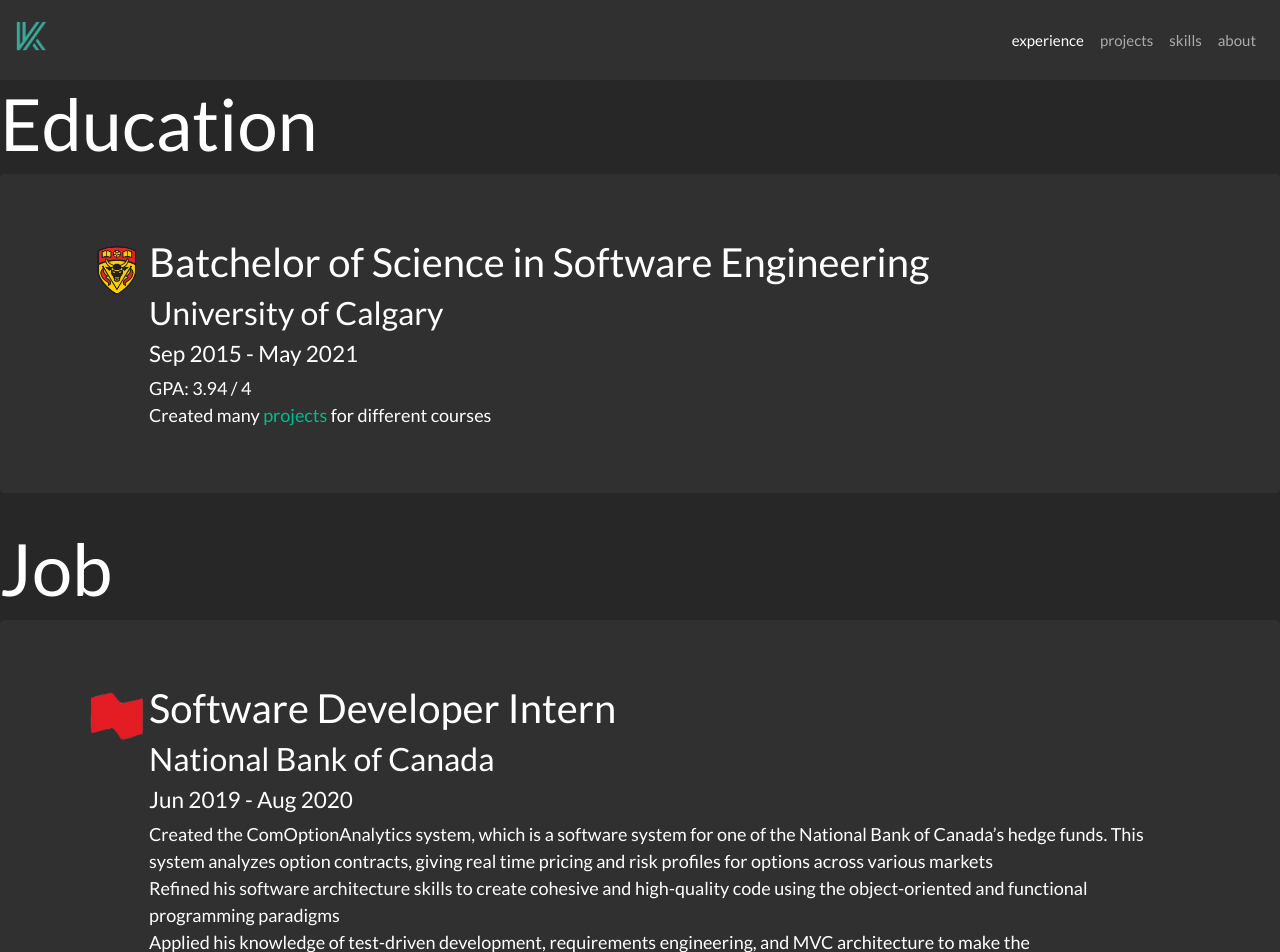
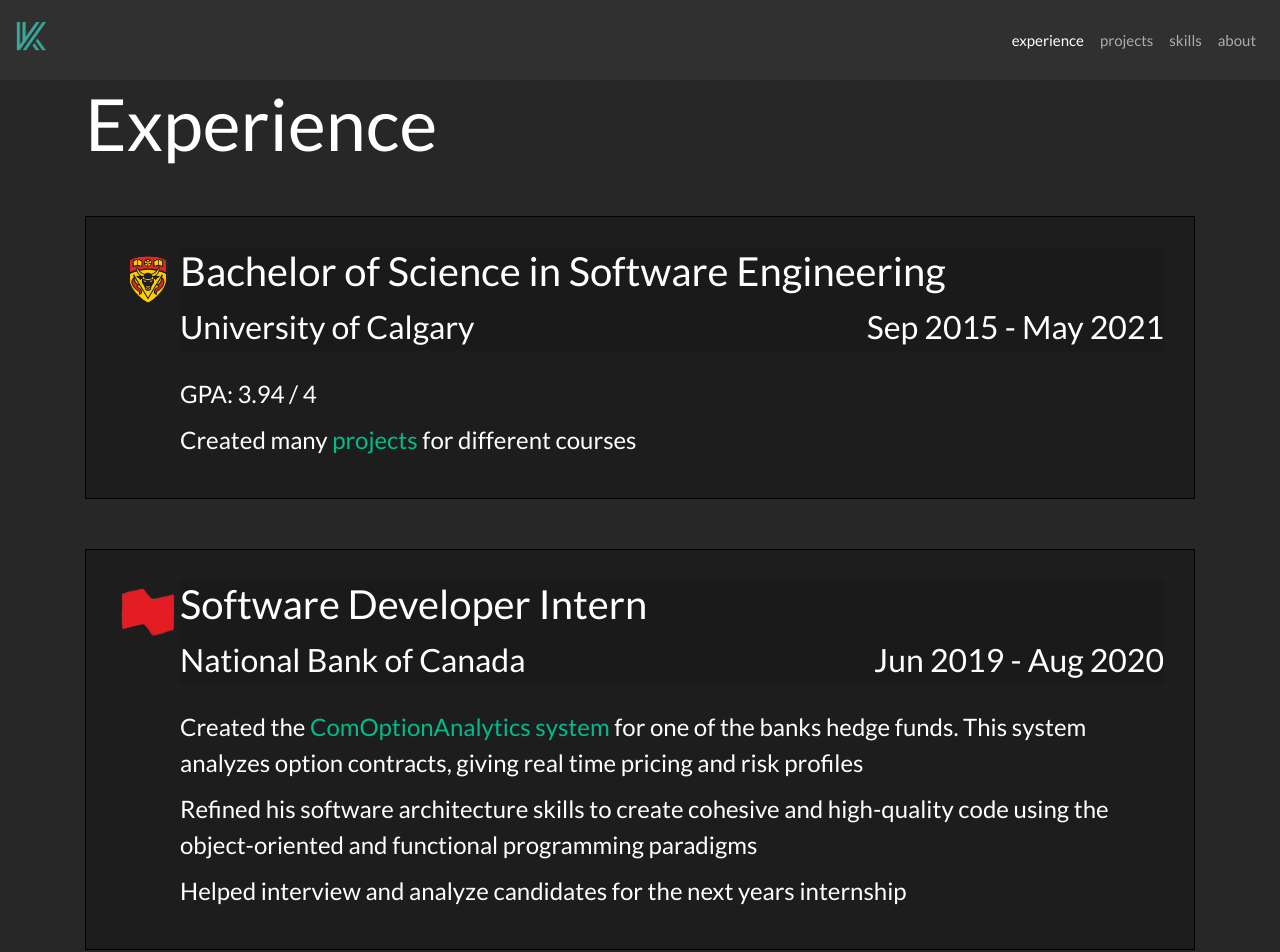
Before and after one commit to k-brereton/portfolio-site, a Next.js app: page /experience in a window 1280 px wide. Shown: the top 952 px of the page. Built offline with nearby package versions, Linux system fonts and the light colour scheme.

Commit message:
Made experience page look good

```diff
--- a/components/CommonComponents.tsx
+++ b/components/CommonComponents.tsx
@@ -81,10 +81,10 @@
 
 
     if (startTimeStr === endTimeStr){
-        return <h4>{startTimeStr}</h4>
+        return <div> startTimeStr </div>
     }
     else{
-        return <h4>{startTimeStr} - {endTimeStr}</h4>
+        return <div>{startTimeStr} - {endTimeStr}</div>
     }
 }
 
--- a/components/ExpereienceComponents.module.scss
+++ b/components/ExpereienceComponents.module.scss
@@ -1,4 +1,26 @@
+@use "../globals";
 
+
+.titleArea{
+  //border-bottom: solid white 1px;
+  background-color: darken(globals.$impactBoxBackground,1%);
+  margin-bottom: 25px;
+}
 .jobExplanation{
-  font-size: large;
+  font-size: x-large;
+  margin-bottom: 10px;
 }
+
+.jobComponent{
+  @extend .impactBox;
+  margin-top: 50px;
+}
+
+.companyRow{
+  font-size: xx-large;
+  display: inline-flex;
+  flex-direction: row;
+  width: 100%;
+  flex-wrap: wrap;
+  justify-content: space-between;
+}
--- a/components/ExperienceComponents.tsx
+++ b/components/ExperienceComponents.tsx
@@ -1,11 +1,13 @@
 import Image from 'next/image'
 import Link from "next/link";
 
-import {PropsWithChildren} from "react";
-import {Container, Jumbotron, Media} from "react-bootstrap";
+import {PropsWithChildren, useState, MouseEvent} from "react";
+import {Col, Container, Jumbotron, Media, Modal, Row} from "react-bootstrap";
 // @ts-ignore
 import style from "./ExpereienceComponents.module.scss";
 import {TimeRangeComponent} from "./CommonComponents";
+import {comOptionAnalyticsData, ProjectComponent} from "./ProjectComponents";
+import {AnimateSharedLayout, motion} from "framer-motion";
 
 interface JobHeaderProps{
     title:string;
@@ -18,8 +20,7 @@
 
 function JobComponent({company,company_logo,start,end,title, children, company_url}:PropsWithChildren<JobHeaderProps>) {
     //todo decide whether experience/job will share a component or not
-    return <Jumbotron>
-        <Container>
+    return <div className={style.jobComponent}>
             {/*<motion.div     initial={{x:100}} animate={{x:200}}*/}
             {/*                transition={{ type: 'spring', restSpeed: 0.5 }}*/}
 
@@ -27,60 +28,68 @@
 
             <Media>
                 <a href={company_url}><Image src={company_logo} width={64} height={64} alt={`${company} logo`}/></a>
-
-
                 <Media.Body>
-                    <h2>{title}</h2>
-                    <h3>{company}</h3>
-                    <TimeRangeComponent start={start} end={end}/>
-
-                    {children}
+                    <div className={style.titleArea}>
+                        <h2>{title}</h2>
+                            <div className={style.companyRow}>
+                                <div>{company}</div>
+                                <TimeRangeComponent start={start} end={end}/>
+                            </div>
+                    </div>
+                        {children}
                 </Media.Body>
             </Media>
             {/*</motion.div>*/}
-
-        </Container>
-    </Jumbotron>
+    </div>
 }
 
 export function NBCInternship() {
-    return <>
-        <JobComponent title="Software Developer Intern"
+    const [isModalOpen,setIsModalOpen]=useState(false);
+    const onComOptionAnalyticsClick=(event: MouseEvent<HTMLAnchorElement>)=> {
+        event.preventDefault()
+        setIsModalOpen(true);
+    };
+    return <JobComponent title="Software Developer Intern"
                       company="National Bank of Canada"
                       company_logo="/images/nbc_logo.png"
                       start="2019-06-01" end="2020-08-01"
                       company_url="https://www.nbc.ca/">
-            {/*    todo add in link/modal to ComOptionAnalyitcsSystem*/}
-            <div className={style.jobExplanation}> Created the ComOptionAnalytics system, which is a software system for one of the National Bank of Canada’s hedge funds. This system analyzes option contracts, giving real time pricing and risk profiles for options across various markets</div>
+        <AnimateSharedLayout>
+        <Modal size="xl" show={isModalOpen} onHide={()=>setIsModalOpen(false)}>
+            <motion.div layout>
+
+            <Modal.Body>
+                    <ProjectComponent projectData={comOptionAnalyticsData} collapsable={false} />
+            </Modal.Body>
+            </motion.div>
+
+         </Modal>
+
+        </AnimateSharedLayout>
+
+            <div className={style.jobExplanation}> Created the <a href="/projects" onClick={onComOptionAnalyticsClick}>ComOptionAnalytics system</a> for one of the banks hedge funds. This system analyzes option contracts, giving real time pricing and risk profiles</div>
             <div className={style.jobExplanation}> Refined his software architecture skills to create cohesive and high-quality code using the object-oriented and functional programming paradigms </div>
-            <div className={style.jobExplanation}> Applied his knowledge of test-driven development, requirements engineering, and MVC architecture to make the ComOptionAnalytics system fast, accurate and easy to use. </div>
             <div className={style.jobExplanation}> Helped interview and analyze candidates for the next years internship</div>
         </JobComponent>
-    </>
 }
 
 export function SchulichIgnite(){
-    return <>
-        <JobComponent title="Teacher"
+    return <JobComponent title="Volunteer Teacher"
                       company="Schulich Ignite"
                       company_logo="/images/ignite.svg"
                       start="2018-02-01" end="2020-01-01"
                       company_url="https://schulichignite.com/">
-            <div className={style.jobExplanation}>Volunteered to help teach high school students programming</div>
-            <div className={style.jobExplanation}>Collaborated with a team of 20 people to create a fun, engaging and highly educational experience for the students</div>
+            <div className={style.jobExplanation}>Explained complicated programming concepts to students so they could program games</div>
         </JobComponent>
-    </>
 }
 
 export function UniversityOfCalgary() {
-    return <>
-        <JobComponent title="Batchelor of Science in Software Engineering"
+    return <JobComponent title="Bachelor of Science in Software Engineering"
                       company="University of Calgary"
                       company_logo="/images/UCalgary.png"
                       start="2015-09-01" end="2021-05-01"
                       company_url="https://www.ucalgary.ca/">
             <div className={style.jobExplanation}>GPA: 3.94 / 4</div>
-            <div className={style.jobExplanation}>Created many <Link href="/projects" > projects</Link> for different courses</div>
+            <div className={style.jobExplanation}>Created many <Link href="/projects" >projects</Link> for different courses</div>
         </JobComponent>
-    </>
 }
--- a/components/ProjectComponents.module.scss
+++ b/components/ProjectComponents.module.scss
@@ -5,14 +5,15 @@
   font-size: large;
 }
 .iconRow{
-
+// todo put on the other side
 }
 .projSkillBox{
   margin-top: 30px;
   @extend .centering;
   > :global(.skillsBox) {
-    border: solid 8px variables.$cyan;
+    border: solid 3.5px variables.$cyan;
     width:98%;
     max-width: 1200px;
   }
 }
+//todo do the button. Z axis thing in middle. And color it with the underline.
--- a/components/ProjectComponents.tsx
+++ b/components/ProjectComponents.tsx
@@ -39,12 +39,23 @@
 }
 
 interface ProjectComponentProps {
-    projectData:ProjectData
+    projectData:ProjectData,
+    collapsable?:boolean
 }
 
 
-export function ProjectComponent({projectData}:ProjectComponentProps){
+export function ProjectComponent({projectData,collapsable=true}:ProjectComponentProps){
+
     const {component:Component,end,company_data,company,start,title, tags, showTags} = projectData;
+    let skillBox=null;
+    if(showTags){
+        if(collapsable){
+            skillBox=<CollapsableSkillsBox title={null} skills={tags} className={style.projSkillBox}/>
+        }
+        else{
+            skillBox=<div className={style.projSkillBox}><SkillsBox title={null} skills={tags}  /></div>
+        }
+    }
     let body =<>
         <motion.div layout>
             <h2>{title}</h2>
@@ -52,7 +63,7 @@
             <TimeRangeComponent start={start} end={end}/>
             <Component />
         </motion.div>
-        {showTags&&<CollapsableSkillsBox title={null} skills={tags} className={style.projSkillBox}/>}
+        {skillBox }
     </>;
     if(company_data !== null){
         body= <>
@@ -109,17 +120,16 @@
 
 export function ComOptionAnalyticsComponent () {
     return <>
-        <div className={style.projectExplanation} > Created a system which analyzes option contracts for one of the National Bank of Canada's hedge funds. It provides real time pricing and risk profiles for options across various markets</div>
+        <div className={style.projectExplanation} > Created the ComOptionAnalytics system for one of the banks hedge funds. This system analyzes option contracts, giving real time pricing and risk profiles</div>
         <div> This system includes:</div>
         <ul>
-            <li>A central server, which pulled data from trading platforms, and various other sources to provide a real time data feed of evaluated options. The server provided a WebSocket API and a REST API for the other tools to use as their data source. This server was implemented using Python, Django, and MySQL</li>
-            <li>A tool for calibrating volatility surfaces to the market. This tool allowed traders to keep their volatility surfaces up to date with the market using a variety of methodologies. These methodologies include calibration based on term structures, volatility smiles, seasonal decay, and more. This tool was implemented using React.js, React Hooks, and JavaScript</li>
+            <li>A central server which pulls market data from various sources to provide real time data analysis</li>
+            <li>A tool for volatility surface calibration. Using this tool, traders can calibrate their volatility surfaces to the market using a variety of methodologies. This includes calibration based on term structures, volatility smiles and seasonal decay</li>
             <li>A pricing engine which evaluated options in real time. The optimized pricing engine was implemented in multithreaded C++, to keep the system up to date with volatile markets </li>
-            <li>Several tools for displaying evaluated options from different sources. These tools were implemented using React.js, React Hooks, and JavaScript</li>
-            <li>A tool for analyzing potential trades, implemented using React.js, React Hooks, and JavaScript</li>
-            <li>A parser which inspects messages from stock brokers and finds each trade the broker sent. Those trades would then be parsed into a data structure, which would be analyzed by the ComOptionAnalytics server. The parser was implemented in python</li>
+            <li>A tool for analyzing potential trades</li>
+            <li>Several more tools for gathering, evaluating, and analyzing market data</li>
         </ul>
-        <div>Applied his knowledge of test-driven development, requirements engineering, and MVC architecture to make the ComOptionAnalytics system fast, accurate and easy to use</div>
+        <div className={style.projectExplanation}>Applied his knowledge of test-driven development, requirements engineering, and MVC architecture to make the ComOptionAnalytics system fast, accurate and easy to use</div>
     </>
 }
 
--- a/globals.scss
+++ b/globals.scss
@@ -19,10 +19,13 @@
     width:100%
 }
 
+
+$impactBoxBackground:darken(variables.$body-bg,2%);
+
 .impactBox{
     padding: 30px;
     border: solid 1px black;
-    background-color: darken(variables.$body-bg,2%);
+    background-color: $impactBoxBackground
 }
 
 .mainTitle{
--- a/pages/experience.tsx
+++ b/pages/experience.tsx
@@ -1,17 +1,18 @@
 import Head from 'next/head'
 import {NBCInternship, SchulichIgnite, UniversityOfCalgary} from "../components/ExperienceComponents";
 import {InitialPageAnimations} from "../components/CommonComponents";
+import {Container} from "react-bootstrap";
 
 export default function ExperiencePage() {
     return <InitialPageAnimations>
         <Head>
             <title>Kevin Brereton's Portfolio | Experience</title>
         </Head>
-
-        <h1 className="display-3">Education</h1>
-        <UniversityOfCalgary/>
-        <h1 className="display-3">Job</h1>
-        <NBCInternship />
-        <SchulichIgnite />
+        <Container>
+            <h1 className="display-3">Experience</h1>
+            <UniversityOfCalgary/>
+            <NBCInternship />
+            <SchulichIgnite />
+        </Container>
     </InitialPageAnimations>
 }
```
